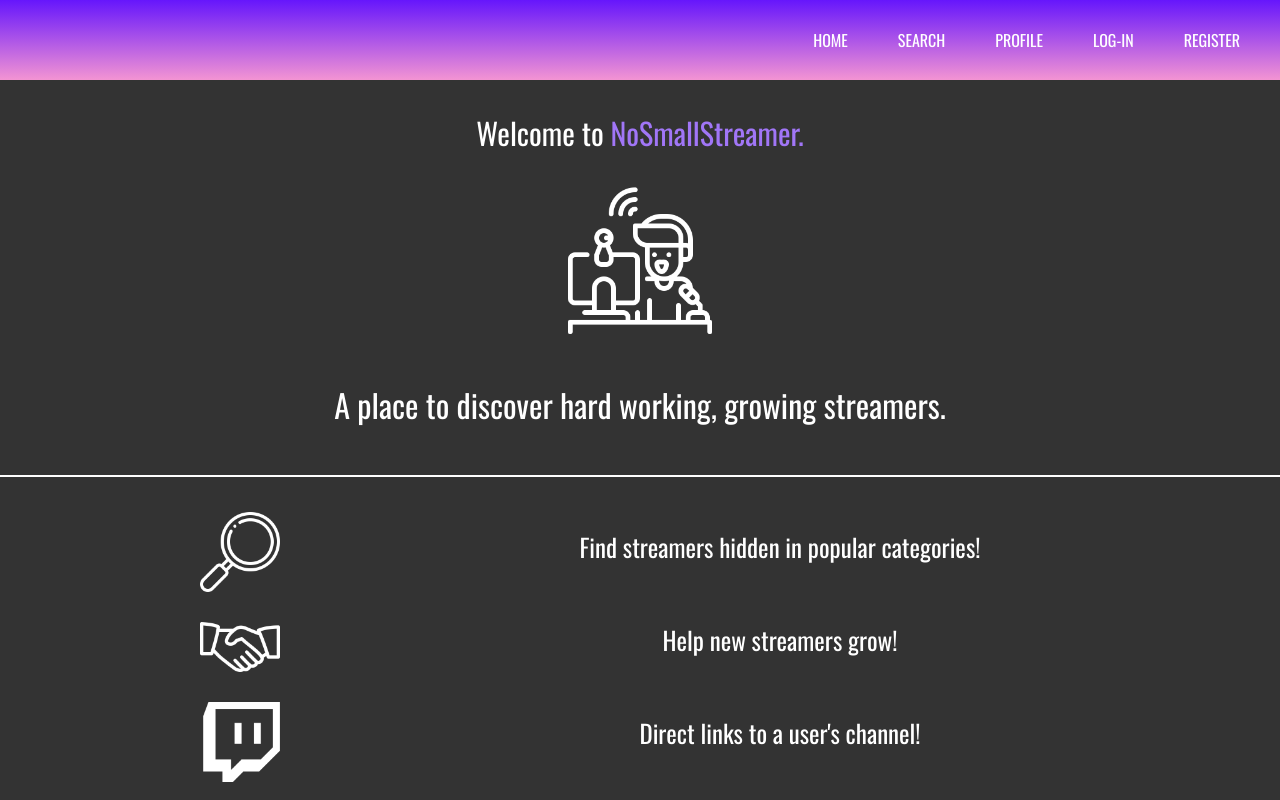
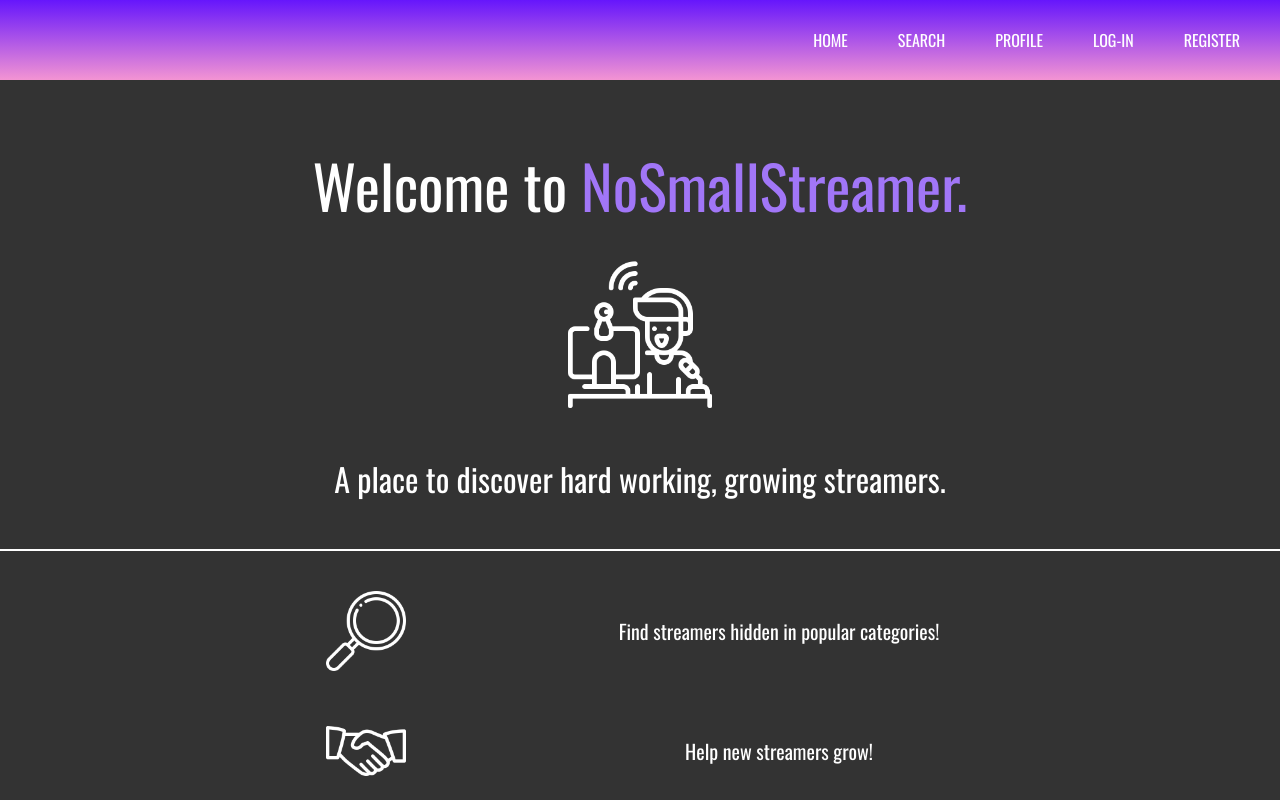
Before and after one commit to chaselancaster/nosmallstreamer-frontend, a React (Create React App) app: page / in a window 1280 px wide. Shown: the top 800 px of the page. Built offline with nearby package versions, Linux system fonts and the light colour scheme; some icons are missing.

Commit message:
remove all of the old format info section for the Landing page. Refactored it with 3 divs each with one img and one p tag in it. Looks a lot cleaner. Remove old css pertaining to that as well

```diff
--- a/src/Component/Footer/Footer.css
+++ b/src/Component/Footer/Footer.css
@@ -5,6 +5,7 @@ footer {
   position: absolute;
   bottom: 0;
   width: 100%;
+  /* margin-top: 50px; */
   /* height: 40px; */
 }
 
--- a/src/Component/Landing/Landing.css
+++ b/src/Component/Landing/Landing.css
@@ -43,35 +43,35 @@
 }
 
 /* Info Section */
-.info-parent {
+.info-container-2 {
   display: flex;
+  flex-direction: column;
+  justify-content: center;
+  align-items: center;
   border-bottom: 2px solid white;
-  padding-top: 20px;
-  padding-bottom: 30px;
+  padding-bottom: 50px;
+  /* border: 2px solid red; */
 }
 
-.info-img-container {
+.info2 {
   display: flex;
-  flex-direction: column;
+  justify-content: space-evenly;
+  align-items: center;
+  /* border: 2px solid red; */
+  width: 100vw;
+  margin-top: 40px;
+}
+
+.info2 p {
+  text-align: center;
+  width: 150px;
 }
 
 .info-img {
   width: 65px;
   height: 65px;
-  margin-left: 20px;
-  margin-top: 15px;
-}
-
-.info {
-  display: flex;
-  flex-direction: column;
-  justify-content: space-evenly;
-  text-align: center;
-  width: 100%;
-}
-
-.info p {
-  color: white;
+  /* margin-left: 20px; */
+  /* margin-top: 15px; */
 }
 
 /* Get Started Section */
@@ -99,45 +99,25 @@
 /* iPad screen size */
 @media (min-width: 768px) {
   /* Info Section */
-  .info-parent {
-    display: flex;
-    justify-content: space-evenly;
-    border-bottom: 2px solid white;
-    padding-top: 20px;
-    padding-bottom: 30px;
-    /* border: 2px solid red; */
-  }
-
-  .info-img-container {
-    display: flex;
-    flex-direction: column;
-    /* border: 2px solid red; */
-  }
-
   .info-img {
     width: 80px;
     height: 80px;
-    margin-left: 20px;
-    margin-top: 15px;
-    /* border: 2px solid red; */
-  }
-
-  .info {
-    display: flex;
-    flex-direction: column;
-    justify-content: space-evenly;
-    text-align: center;
-    width: 50%;
-    /* border: 2px solid red; */
-  }
-
-  .info p {
-    color: white;
-    font-size: 25px;
   }
 
   .get-started-parent {
     height: 30vw;
+  }
+}
+
+@media (min-width: 1000px) {
+  .info2 {
+    width: 80vw;
+    margin-top: 40px;
+  }
+
+  .info2 p {
+    text-align: center;
+    width: 300px;
   }
 }
 
@@ -151,6 +131,10 @@
     align-items: center;
     border-bottom: 2px solid white;
     padding-bottom: 15px;
+  }
+
+  .welcome {
+    font-size: 60px;
   }
 
   .hero-p {
@@ -167,8 +151,32 @@
     margin-bottom: 10px;
   }
 
+  .info2 p {
+    text-align: center;
+    width: 350px;
+    font-size: 20px;
+  }
+
   .get-started-parent {
     height: 20vw;
+  }
+}
+
+@media (min-width: 1500px) {
+  .info2 {
+    width: 60vw;
+    margin-top: 40px;
+  }
+
+  .info-img {
+    width: 100px;
+    height: 100px;
+  }
+
+  .info2 p {
+    text-align: center;
+    width: 500px;
+    font-size: 25px;
   }
 }
 
@@ -206,44 +214,6 @@
     margin-bottom: 10px;
   }
 
-  /* Info Section */
-  .info-parent {
-    display: flex;
-    justify-content: center;
-    border-bottom: 2px solid white;
-    padding-top: 20px;
-    padding-bottom: 30px;
-    /* border: 2px solid red; */
-  }
-
-  .info-img-container {
-    display: flex;
-    flex-direction: column;
-    align-items: center;
-    /* border: 2px solid red; */
-    width: 20%;
-  }
-
-  .info-img {
-    width: 150px;
-    height: 150px;
-    /* border: 2px solid red; */
-  }
-
-  .info {
-    display: flex;
-    flex-direction: column;
-    justify-content: space-evenly;
-    text-align: center;
-    width: 30%;
-    /* border: 2px solid red; */
-  }
-
-  .info p {
-    color: white;
-    font-size: 40px;
-  }
-
   /* Get Started Section */
   .get-started-parent {
     display: flex;
--- a/src/Component/Landing/Landing.js
+++ b/src/Component/Landing/Landing.js
@@ -22,18 +22,20 @@ const Landing = ({ currentUser }) => {
             <p className="hero-p">A place to discover hard working, growing streamers.</p>
         </div>
         {/* Info Section */}
-        <div className="info-parent">
-            <div className="info-img-container">
-                <img className="info-img" src={magnifyingImg} alt="magnifying glass"/>
-                <img className="info-img" src={handshakeImg} alt="handshake"/>
-                <img className="info-img" src={twitchImg} alt="twitch logo"/>
+            <div className='info-container-2'>
+                <div className='info2'>
+                    <img className="info-img" src={magnifyingImg} alt="magnifying glass"/>
+                    <p>Find streamers hidden in popular categories!</p>
+                </div>
+                <div className='info2'>
+                    <img className="info-img" src={handshakeImg} alt="handshake"/>
+                    <p>Help new streamers grow!</p>
+                </div>
+                <div className='info2'>
+                    <img className="info-img" src={twitchImg} alt="twitch logo"/>
+                    <p>Direct links to a user's channel!</p>
+                </div>
             </div>
-            <div className="info">
-                <p>Find streamers hidden in popular categories!</p>
-                <p>Help new streamers grow!</p>
-                <p>Direct links to a user's channel!</p>
-            </div>
-        </div>
         {/* Get Started Section */}
         { currentUser ? (
         <div className="get-started-parent">
```
Also changed, not shown: 1 other file (tests, documents, lock files or other folders).
